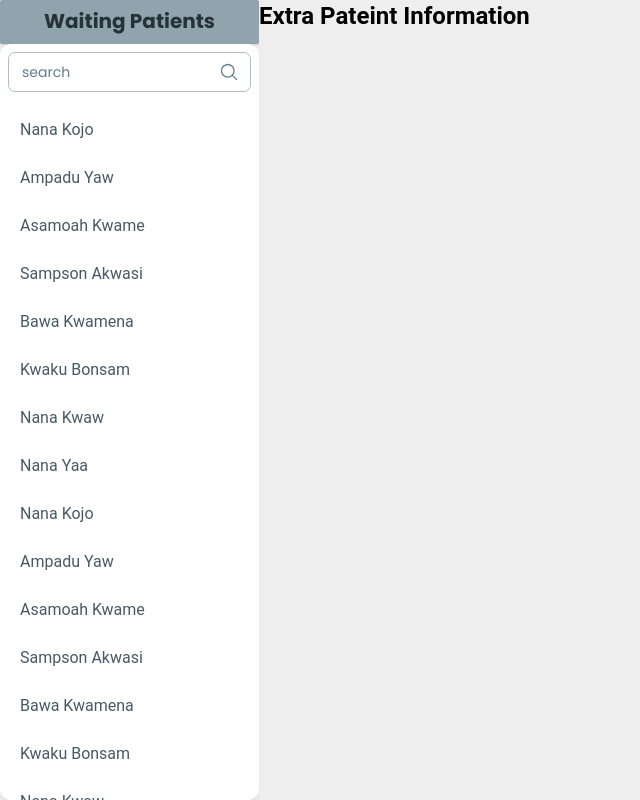
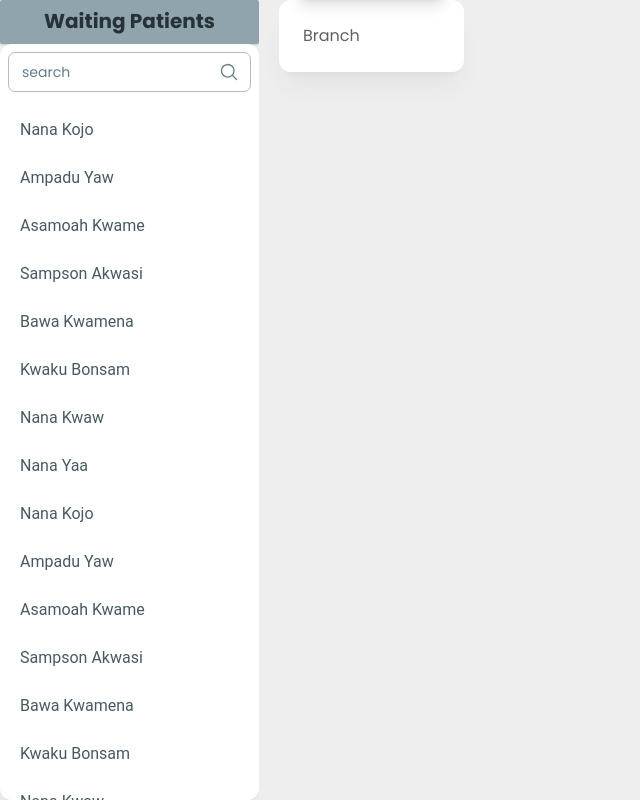
Before and after one commit to killy10o10/lab-app, a React (Vite) app: page /patients in a window 1280 px wide. Shown: the whole page, without its empty margins (0-640 px from the left). Built offline with nearby package versions, Linux system fonts and the light colour scheme.

Commit message:
Add patients info table

```diff
--- /dev/null
+++ b/src/components/PatientInfo.jsx
@@ -0,0 +1,18 @@
+import { Card, CardBody, CardHeader } from "@material-tailwind/react"
+
+function PatientInfo() {
+  return (
+    <>
+      <Card  className="shadow-xl shadow-blue-gray-900/5">
+        <CardHeader>Patient Information</CardHeader>
+        <CardBody>
+          <table>
+            <tr>Branch</tr>
+          </table>
+        </CardBody>
+      </Card>
+    </>
+  )
+}
+
+export default PatientInfo
--- a/src/pages/PatientReg.jsx
+++ b/src/pages/PatientReg.jsx
@@ -2,6 +2,7 @@ import { Card,  List, ListItem, Typography } from "@material-tailwind/react"
 import Search from "../components/Search"
 import { useState } from "react"
 import {newPatientArr } from "../../api";
+import PatientInfo from "../components/PatientInfo";
 
 
 function PatientReg() {
@@ -16,7 +17,7 @@ function PatientReg() {
   ))
 
   return (
-    <section className="min-h-screen flex font-poppins bg-gray-200">
+    <section className="min-h-screen gap-5 flex font-poppins bg-gray-200">
       <div className="h-screen overflow-hidden flex flex-col">
         <Typography variant="h5" className="font-poppins bg-blue-gray-300 p-2 shadow rounded-sm text-blue-gray-900 text-center">Waiting Patients</Typography>
         <Card className="overflow-y-auto shadow-xl shadow-blue-gray-900/5">
@@ -31,7 +32,7 @@ function PatientReg() {
         </Card>
       </div>
       <div>
-        <Typography variant="h4">Extra Pateint Information</Typography>
+        <PatientInfo />
       </div>
     </section>
   )
```
